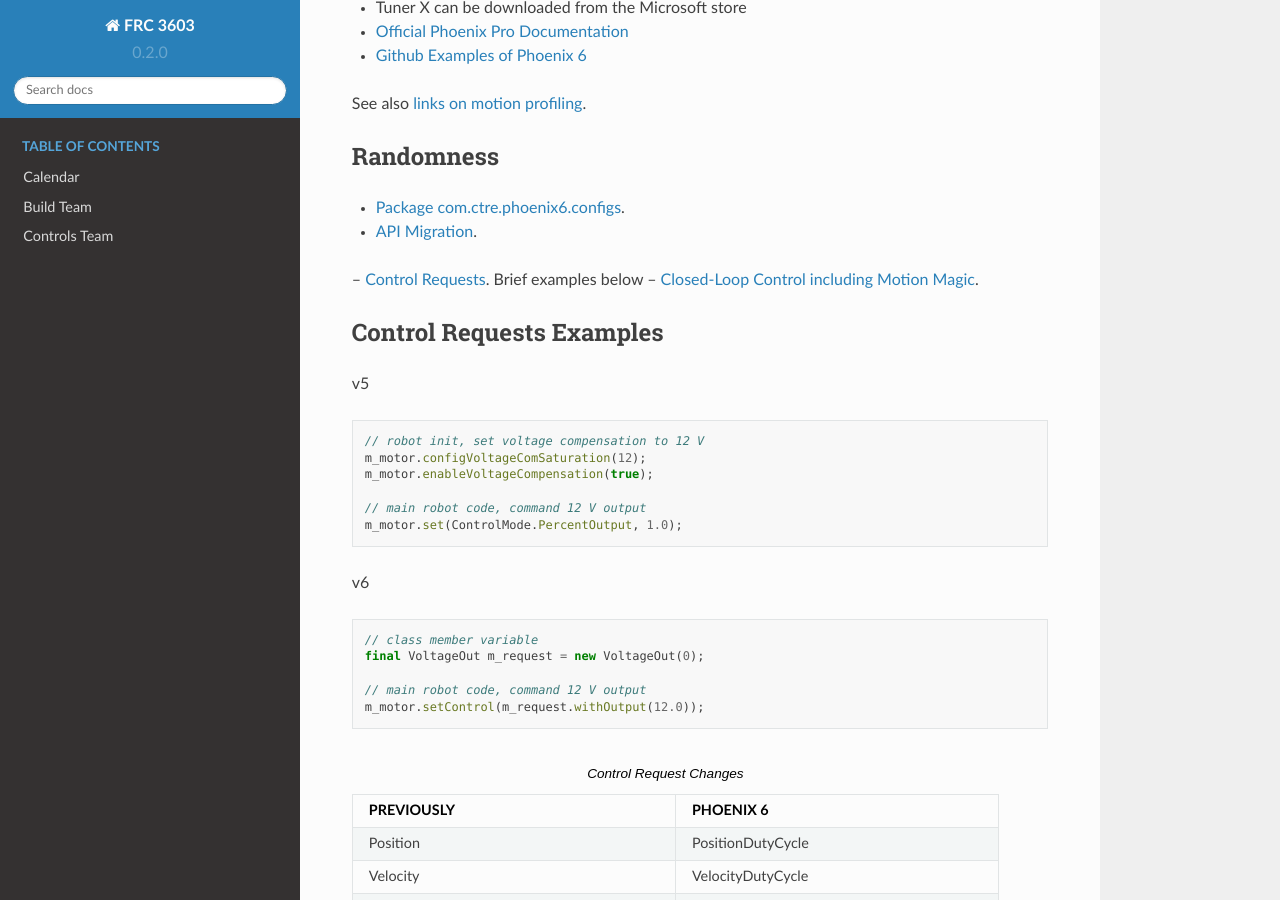
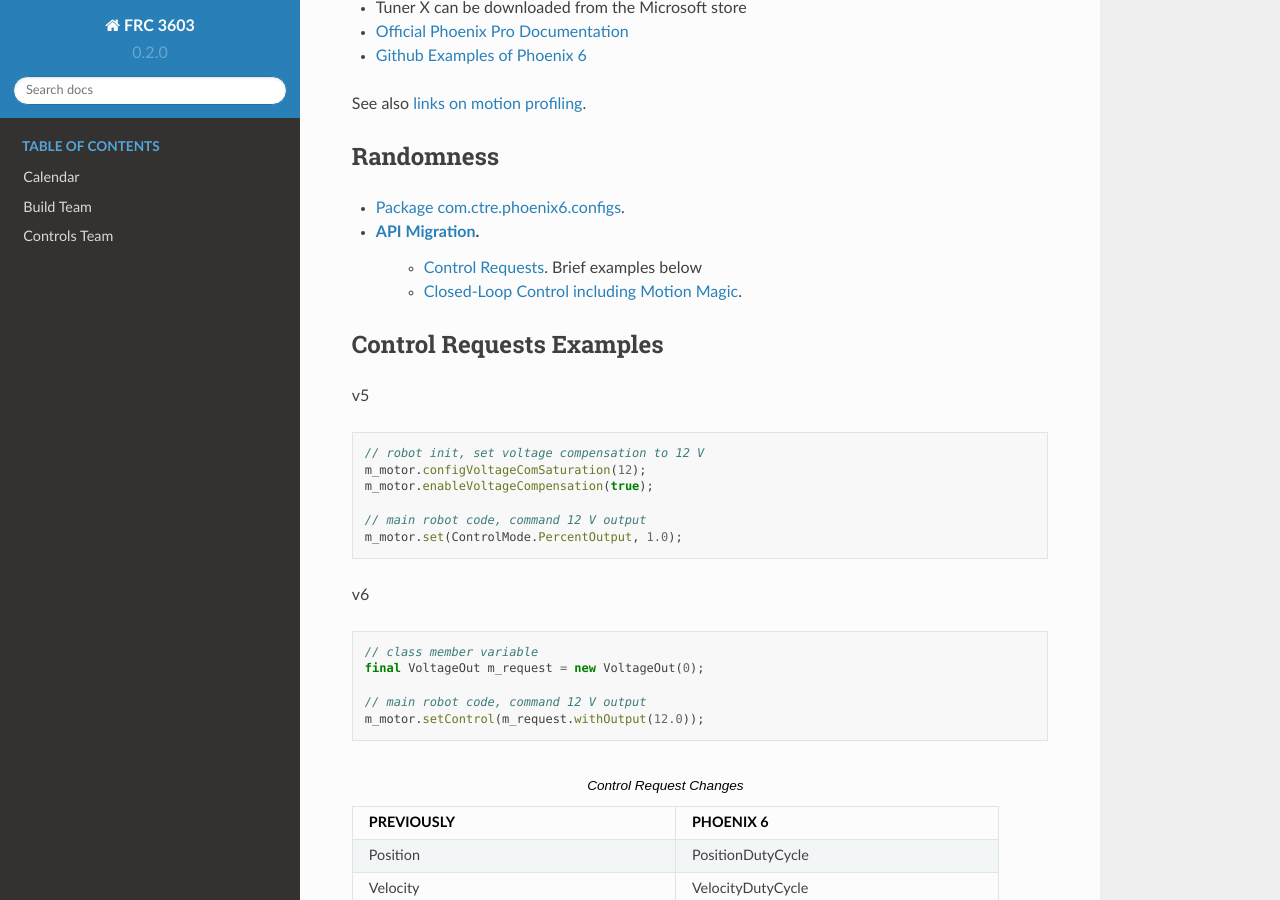
Before and after one commit to CyberCoyotes/3603-CodingHandbook, a Sphinx documentation site: the page built from docs/source/controls/ctre.rst, in a window 1280 px wide and 900 px high, scrolled down 468 px. Built offline with Sphinx 7.4.7 and the Read the Docs theme 2.0.0, drawn with Linux system fonts in a browser that asks for light colours; pages that are not in the unit, such as notebooks, are missing from menus.

Commit message:
tab lists

```diff
--- a/docs/source/controls/ctre.rst
+++ b/docs/source/controls/ctre.rst
@@ -26,8 +26,8 @@ Randomness
 
 - `Package com.ctre.phoenix6.configs <https://api.ctr-electronics.com/phoenix6/release/java/com/ctre/phoenix6/configs/package-summary.html>`_.
 - `API Migration <https://v6.docs.ctr-electronics.com/en/latest/docs/migration/migration-guide/index.html>`_.
--- `Control Requests <https://v6.docs.ctr-electronics.com/en/latest/docs/migration/migration-guide/control-requests-guide.html>`_. Brief examples below
--- `Closed-Loop Control including Motion Magic <https://v6.docs.ctr-electronics.com/en/latest/docs/migration/migration-guide/closed-loop-guide.html>`_.
+    - `Control Requests <https://v6.docs.ctr-electronics.com/en/latest/docs/migration/migration-guide/control-requests-guide.html>`_. Brief examples below
+    - `Closed-Loop Control including Motion Magic <https://v6.docs.ctr-electronics.com/en/latest/docs/migration/migration-guide/closed-loop-guide.html>`_.
 
 --------------------------
 Control Requests Examples
```
